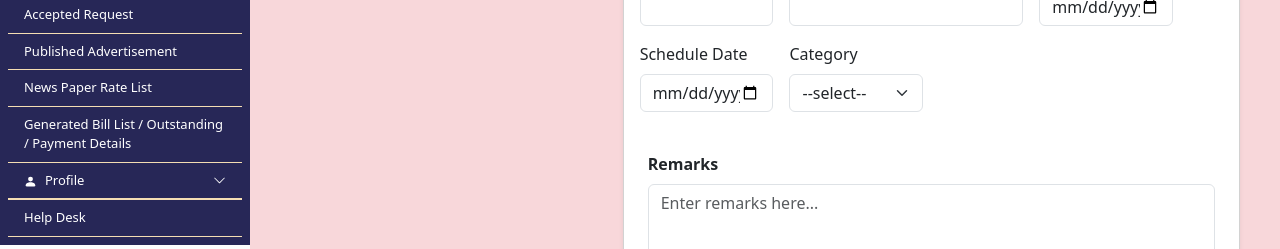
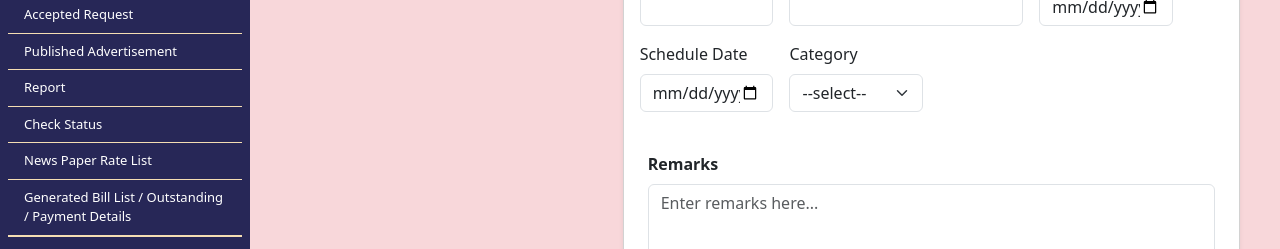
Before and after one commit to SUKHSAGAR86/CG-Samvad-Client, a React (Vite) app in the folder ClientDash/: page / in a window 1280 px wide. Shown: the part 359-608 px from the top of the page. Built offline with nearby package versions, Linux system fonts and the light colour scheme; no server answers.

Commit message:
quick update

```diff
--- a/ClientDash/src/Components/ClientDashboard/ClientSideNavbar.jsx
+++ b/ClientDash/src/Components/ClientDashboard/ClientSideNavbar.jsx
@@ -160,7 +160,7 @@ import { Collapse } from "react-bootstrap";
 import "bootstrap/dist/css/bootstrap.min.css";
 
 const ClientSideNavbar = ({ isCollapsed }) => {
-  const [isDropdownOpen, setIsDropdownOpen] = useState(false);
+  // const [isDropdownOpen, setIsDropdownOpen] = useState(false);
 
   return (
     <div>
@@ -241,6 +241,21 @@ const ClientSideNavbar = ({ isCollapsed }) => {
           className="nav-link text-white sidebar-dropdown"
           style={{ fontSize: "13px", borderBottom: "1px solid wheat" }}
         >
+          {!isCollapsed && "Report"}
+        </NavLink>
+
+        <NavLink
+          to="/newsratelist"
+          className="nav-link text-white sidebar-dropdown"
+          style={{ fontSize: "13px", borderBottom: "1px solid wheat" }}
+        >
+          {!isCollapsed && "Check Status"}
+        </NavLink>
+        <NavLink
+          to="/newsratelist"
+          className="nav-link text-white sidebar-dropdown"
+          style={{ fontSize: "13px", borderBottom: "1px solid wheat" }}
+        >
           {!isCollapsed && "News Paper Rate List"}
         </NavLink>
 
@@ -254,7 +269,7 @@ const ClientSideNavbar = ({ isCollapsed }) => {
         </NavLink>
 
         {/* Profile Dropdown Section */}
-        <div
+        {/* <div
           className="nav-link text-white d-flex justify-content-between align-items-center"
           style={{
             cursor: "pointer",
@@ -300,7 +315,7 @@ const ClientSideNavbar = ({ isCollapsed }) => {
               {!isCollapsed && "Change Password"}
             </NavLink>
           </div>
-        </Collapse>
+        </Collapse> */}
 
         <NavLink
           to="/help"
```
